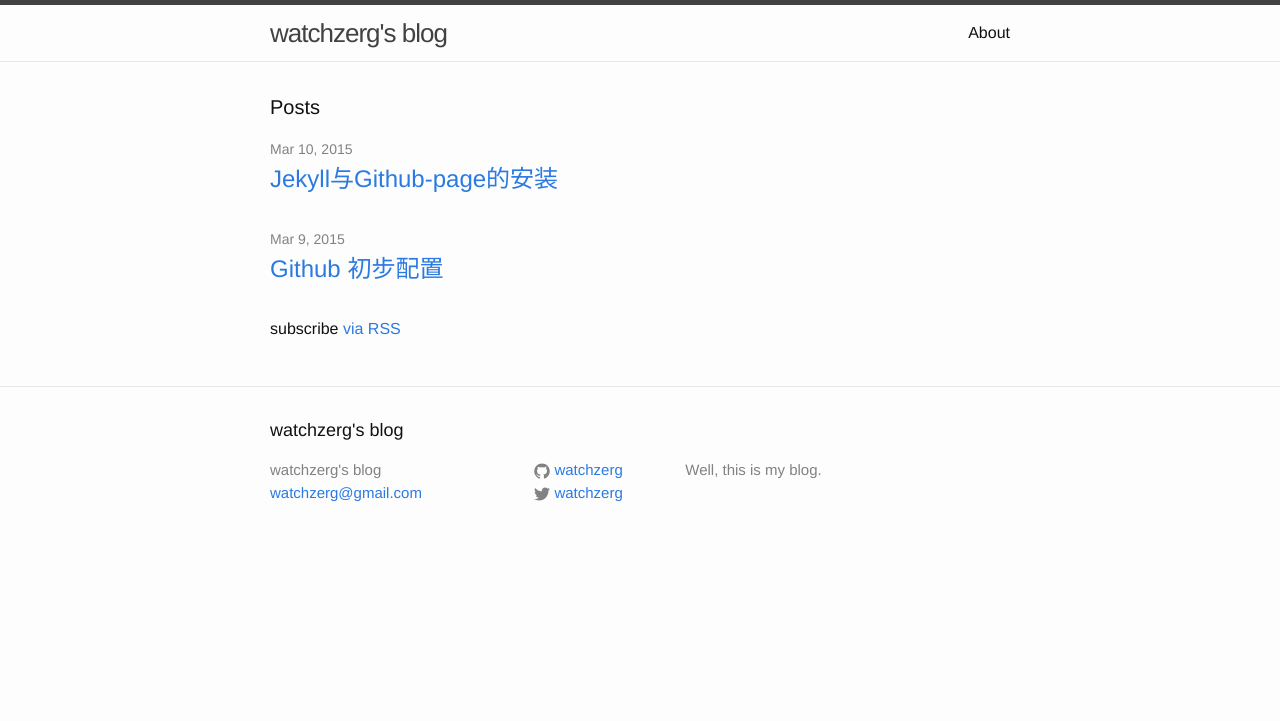
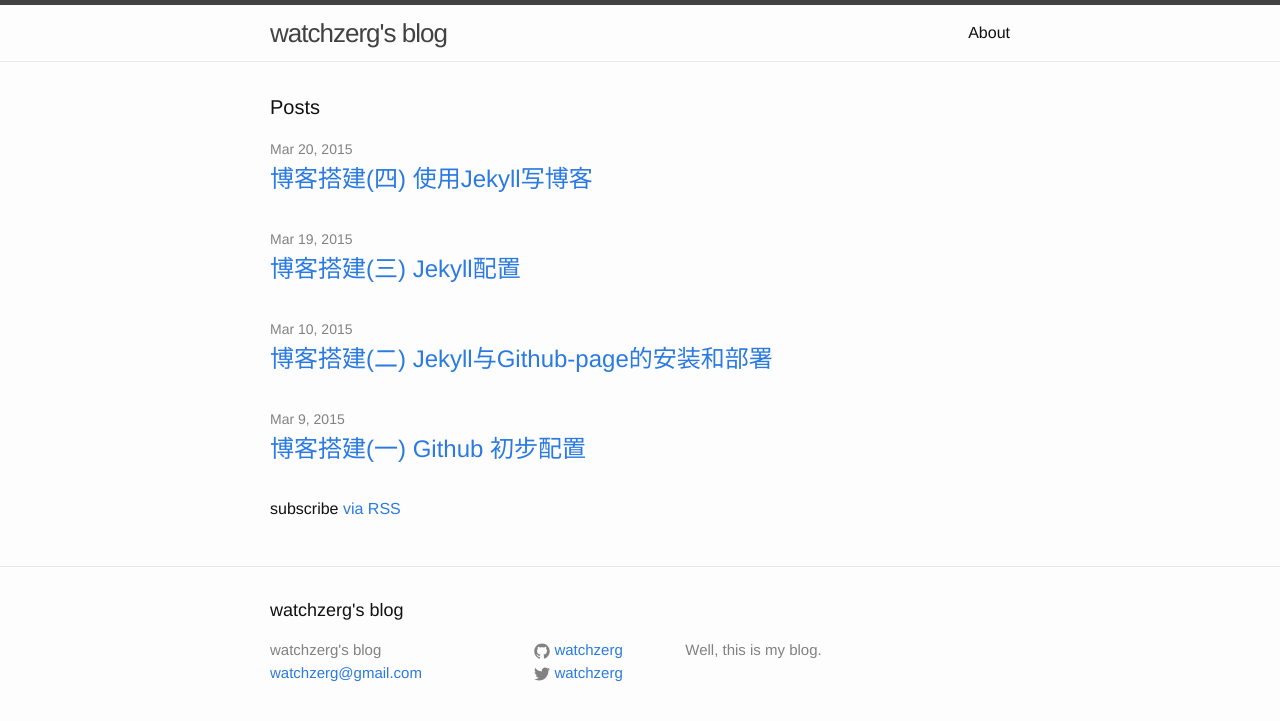
Before and after one commit to watchzerg/watchzerg.github.io, a Jekyll site: the page built from index.html, in a window 1280 px wide. Shown: the top 721 px of the page. Built offline with Jekyll 4.4.1, drawn with Linux system fonts in a browser that asks for light colours; comment, search, counter and statistics services are not loaded; part of the change alters nothing that is shown.

Commit message:
post 2 more articles

```diff
--- a/_config.yml
+++ b/_config.yml
@@ -3,14 +3,16 @@ title: watchzerg's blog
 email: watchzerg@gmail.com
 description: >
   Well, this is my blog.
-baseurl: "" # the subpath of your site, e.g. /blog/
-url: "http://watchzerg.github.io" # the base hostname & protocol for your site
+baseurl: ""
+url: "http://watchzerg.github.io"
 twitter_username: watchzerg
 github_username:  watchzerg
 
 # Build settings
-markdown: kramdown
+markdown: kramdown	#使用kramdown做代码语法高亮
+kramdown:
+  input: GFM	#启用github的markdown语法
 gems:
-  - jekyll-sitemap
-  - jekyll-mentions
-  - jemoji
+  - jekyll-sitemap	#生成sitemap
+  - jekyll-mentions	#允许"@somebody"
+  - jemoji	#允许标签
--- a/_posts/2015-03-09-github-config.md
+++ b/_posts/2015-03-09-github-config.md
@@ -1,6 +1,6 @@
 ---
 layout: post
-title: "Github 初步配置"
+title: "博客搭建(一) Github 初步配置"
 tags: github config tutorial
 ---
 
@@ -58,3 +58,9 @@ sudo mv git-credential-osxkeychain "$(dirname $(which git))/git-credential-osxke
         {% highlight sh %}
           git config --global credential.helper osxkeychain
         {% endhighlight %}
+
+---
+[《博客搭建(一) Github 初步配置》]({% post_url 2015-03-09-github-config %})
+[《博客搭建(二) Jekyll与Github-page的安装和部署》]({% post_url 2015-03-10-jekyll-github-page-install-deploy %})
+[《博客搭建(三) Jekyll配置》]({% post_url 2015-03-19-jekyll-config %})
+[《博客搭建(四) 使用Jekyll写博客》]({% post_url 2015-03-20-jekyll-write-blog %})
--- a/_posts/2015-03-10-jekyll-github-page-init.md
+++ b/_posts/2015-03-10-jekyll-github-page-install-deploy.md
@@ -1,13 +1,9 @@
 ---
 layout: post
-title: "Jekyll与Github-page的安装"
+title: "博客搭建(二) Jekyll与Github-page的安装和部署"
 tags: github config tutorial
 ---
-
-前一篇文章[《Github 初步配置》]({% post_url 2015-03-09-github-config %})里记录了一下Github配置过程。
-接下来继续说一下博客程序jekyll和github-page工具的安装(还是以mac为例)。
-
-### 一、安装Jekyll
+### 一、安装和部署Jekyll
 细节请参考各个官方链接：
 [http://jekyllrb.com/docs/installation/](http://jekyllrb.com/docs/installation/)
 [https://github.com/jekyll/jekyll](https://github.com/jekyll/jekyll)
@@ -94,3 +90,8 @@ git commit -m "big bang" # 从stage提交到master分支
 git remote add origin https://github.com/watchzerg/watchzerg.github.io.git # 关联到远程（记得替换用户名）
 git push -u origin master # 数据真正push到github上
         {% endhighlight %}
+---
+[《博客搭建(一) Github 初步配置》]({% post_url 2015-03-09-github-config %})
+[《博客搭建(二) Jekyll与Github-page的安装和部署》]({% post_url 2015-03-10-jekyll-github-page-install-deploy %})
+[《博客搭建(三) Jekyll配置》]({% post_url 2015-03-19-jekyll-config %})
+[《博客搭建(四) 使用Jekyll写博客》]({% post_url 2015-03-20-jekyll-write-blog %})
--- /dev/null
+++ b/_posts/2015-03-19-jekyll-config.md
@@ -0,0 +1,61 @@
+---
+layout: post
+title: "博客搭建(三) Jekyll配置"
+tags: jekyll blog writing tutorial
+---
+
+### 一、配置jekyll
+修改根目录的`_config.yml`文件，上面哪些title、url等自己看着改。
+我在下面又填了几行配置：
+{% highlight yaml %}
+markdown: kramdown  #使用kramdown做代码语法高亮
+kramdown:
+  input: GFM  #启用github的markdown语法
+gems:
+  - jekyll-sitemap  #生成sitemap
+  - jekyll-mentions  #允许"@ somebody"
+  - jemoji  #允许标签
+{% endhighlight %}
+详细配置可以参考:
+[http://jekyllrb.com/docs/configuration/](http://jekyllrb.com/docs/configuration/)
+
+### 二、加入google analytics
+去[http://www.google.com/analytics/](http://www.google.com/analytics/)注册个帐号，按提示把js代码拷下来，放到`_includes/footer.html`文件的最后面（这样被其它layout包含时，实际在`</body>`标签前面）。
+
+### 三、加入百度统计
+去[http://tongji.baidu.com/](http://tongji.baidu.com/)注册个帐号，按提示把js代码拷下来，放到`_includes/head.html`文件的`</head>`标签之前（因为百度最新的统计代码是异步的，放到页面前面只是注册事件，延迟到页面加载完成后才会触发）
+
+### 四、集成评论系统
+这里使用disqus（也可以考虑国产的[`多说`](http://duoshuo.com/))
+去[https://disqus.com/](https://disqus.com/)注册个帐号(可以选择关联facebook和twitter等账户)
+然后到[https://disqus.com/admin/create/](https://disqus.com/admin/create/)按提示一步步的创建和定制针对自己博客的评论系统
+点击Install之后，选择`Universal Code`，拷贝js代码，放到`_layouts/post.html`中的`</article>`前面。
+
+### 五、自定义404页面
+在根目录创建一个404.md文件
+文件头这样写：
+{% highlight yaml %}
+---
+layout: page
+permalink: /404.html
+---
+{% endhighlight %}
+文件内容就是自定义的404页面了
+我这里用的[`益云`](http://www.iyiyun.com/)的公益404，特么好丑。
+可是腾讯公益的404页代码考过来样式又会乱，暂时懒得搞，先放着。
+
+### 六、自定义域名
+我还没开搞
+简单的来说：搜个godaddy的优惠码、注册域名、交给DNSPod解析、别名指向watchzerg.github.io（不要指向具体IP）
+这些都比较简单了，以后补充
+github官方也给出了很多自定义域名的建议
+[https://help.github.com/categories/github-pages-basics/](https://help.github.com/categories/github-pages-basics/)
+
+### 七、CDN加速
+建议使用七牛云，咱这点流量是免费的，业界良心啊
+
+---
+[《博客搭建(一) Github 初步配置》]({% post_url 2015-03-09-github-config %})
+[《博客搭建(二) Jekyll与Github-page的安装和部署》]({% post_url 2015-03-10-jekyll-github-page-install-deploy %})
+[《博客搭建(三) Jekyll配置》]({% post_url 2015-03-19-jekyll-config %})
+[《博客搭建(四) 使用Jekyll写博客》]({% post_url 2015-03-20-jekyll-write-blog %})
--- /dev/null
+++ b/_posts/2015-03-20-jekyll-write-blog.md
@@ -0,0 +1,54 @@
+---
+layout: post
+title: "博客搭建(四) 使用Jekyll写博客"
+tags: jekyll blog config tutorial
+---
+
+### 一、博文文件头
+1,在_posts目录下新建`yyyy-MM-dd-titlepart1-titlepart2.md`这样的文件（不要带BOM头，特别是windows用户要注意）。例如本篇博客就是`2015-03-20-jekyll-usage.md`
+
+2,文件开头必须是`YAML Front Matter`，用来标明本篇博客的一些属性，例如这篇博客的开头五行是：
+{% highlight yaml %}
+---
+layout: post  # 表示这个文件需要按照“博客文章”的布局转换为html页面
+title: "Jekyll的简单使用"
+tags: jekyll blog config tutorial  # 空格隔开的标签，也可以这样：[jekyll,blog]
+---
+{% endhighlight %}
+详细定义可以参考：
+[http://jekyllrb.com/docs/frontmatter/](http://jekyllrb.com/docs/frontmatter/)
+
+### 二、博文正文
+1,正文使用markdown语法编写，如果按照上面的配置，还可以使用github扩展的markdown语法。
+
+2,如果想要引用自己博客的其它文章，例如：[《博客搭建(三) Jekyll配置》]({% post_url 2015-03-19-jekyll-config %})，可以这么写：(需要去掉`{`与`%`之间的空格)
+
+    [《博客搭建(三) Jekyll配置》]({ % post_url 2015-03-19-jekyll-config %})
+
+3,链接本地文件(需要去掉前两个`{`之间的空格)：
+
+    ![My helpful screenshot]({ { site.url }}/assets/screenshot.jpg)
+
+4,代码高亮（使用Liquid语法标记，它会根据配置决定使用哪种语法高亮器）(需要去掉`{`与`%`之间的空格)：
+
+    { % highlight ruby linenos %}
+		...
+	{ % endhighlight %}
+
+5,这里可以查看pygments支持高亮的语法列表：[http://pygments.org/docs/lexers/](http://pygments.org/docs/lexers/)
+
+6,为了显示高亮的语法，有可能需要引入css文件：[https://github.com/mojombo/tpw/blob/master/css/syntax.css](https://github.com/mojombo/tpw/blob/master/css/syntax.css)
+如果显示行数，可能还需要自己在syntax.css指定.lineno的样式
+
+7,可以把代码写在gist里，然后这样引用(需要去掉`{`与`%`之间的空格)：
+
+    { % gist 6289895 RCDropdownArrowView.h %}
+
+详细定义可以参考：
+[http://jekyllrb.com/docs/posts/](http://jekyllrb.com/docs/posts/)
+
+---
+[《博客搭建(一) Github 初步配置》]({% post_url 2015-03-09-github-config %})
+[《博客搭建(二) Jekyll与Github-page的安装和部署》]({% post_url 2015-03-10-jekyll-github-page-install-deploy %})
+[《博客搭建(三) Jekyll配置》]({% post_url 2015-03-19-jekyll-config %})
+[《博客搭建(四) 使用Jekyll写博客》]({% post_url 2015-03-20-jekyll-write-blog %})
```
